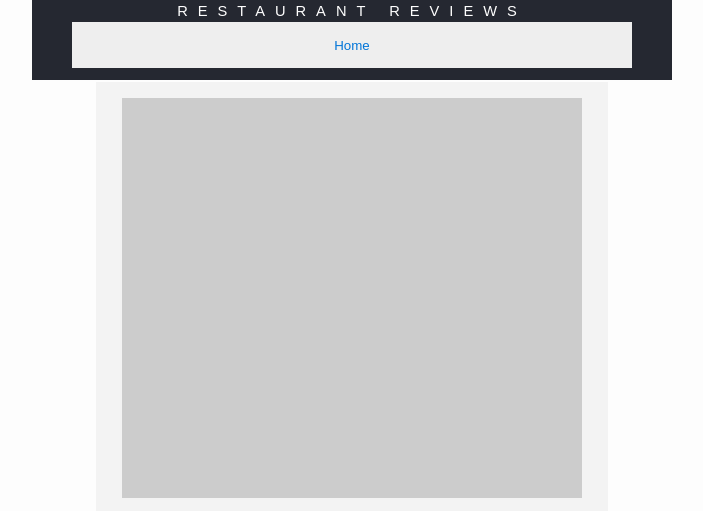
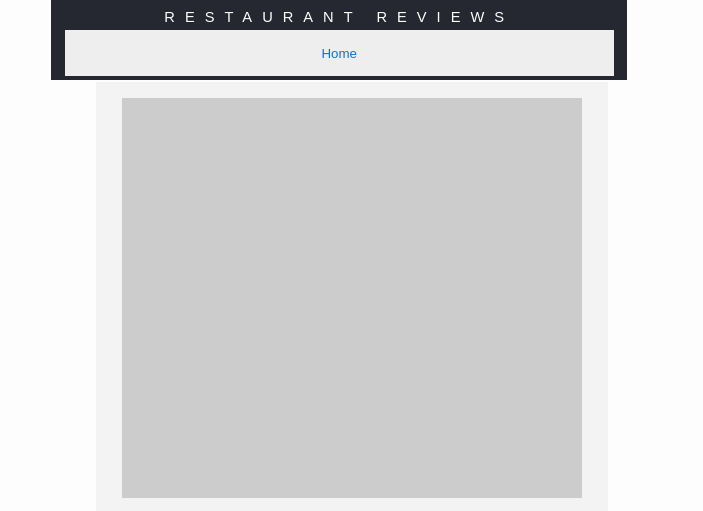
Before and after one commit to edcsu/mws-restaurant-stage-1, a plain HTML site: page restaurant.html in a window 1280 px wide. Shown: the top 511 px of the page, without its empty margins (288-991 px from the left). Drawn offline with nearby package versions, Linux system fonts and the light colour scheme.

Commit message:
style: fixed header at min width 768px

```diff
--- a/css/styles.css
+++ b/css/styles.css
@@ -372,7 +372,6 @@ nav h1 a {
     width: 50%;
     z-index: 1000;
     margin: 0;
-    font-size: 0.1rem;
   }
 
   .inside nav h1 a {
@@ -403,6 +402,24 @@ nav h1 a {
   #restaurants-list li {
     width: 25%;
   }
+
+  .inside header {
+    position: fixed;
+    top: 0;
+    width: 45%;
+    z-index: 1000;
+    margin: 0 1.2rem;
+  }
+
+  .inside nav h1 a {
+    font-size: 11pt;
+  }
+
+  .inside #breadcrumb {
+    width: 88%;
+    padding: 10px 21px 10px;
+  }
+
 }
 
 /* For laptops */
```
